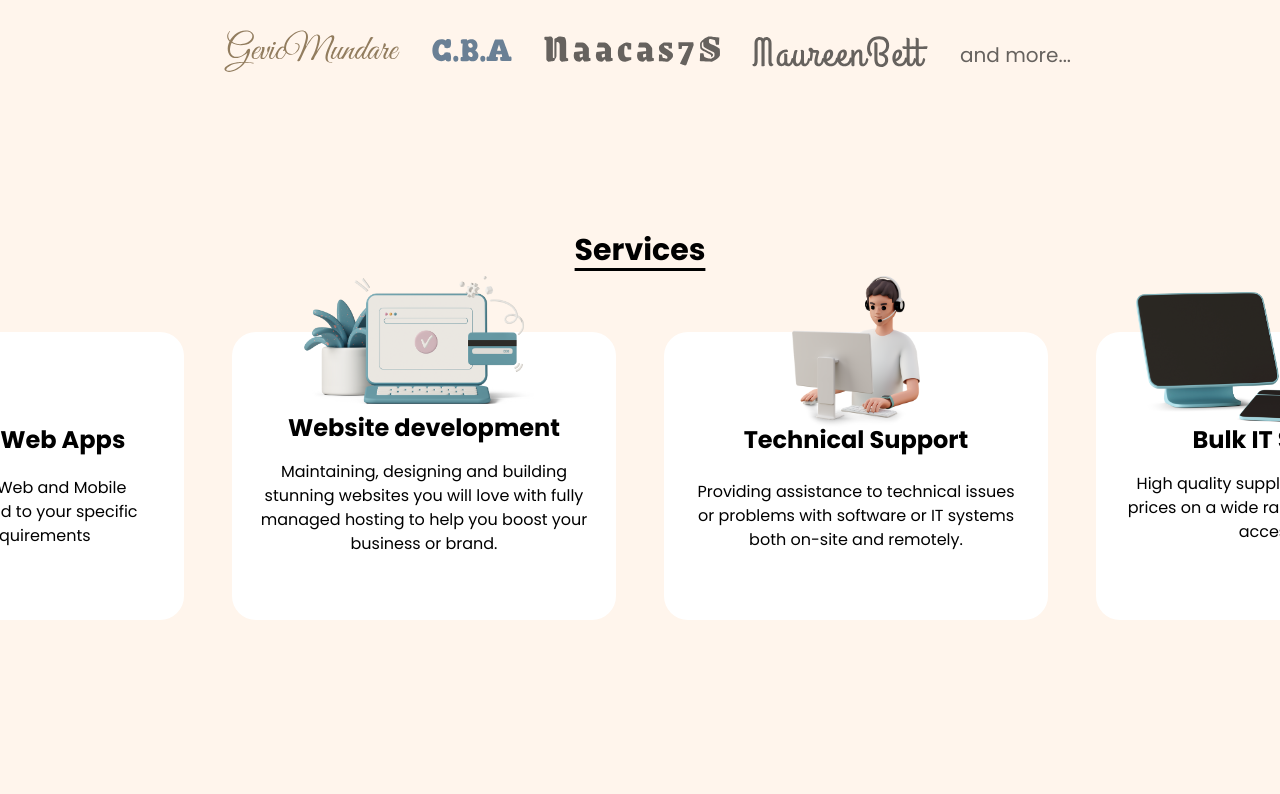
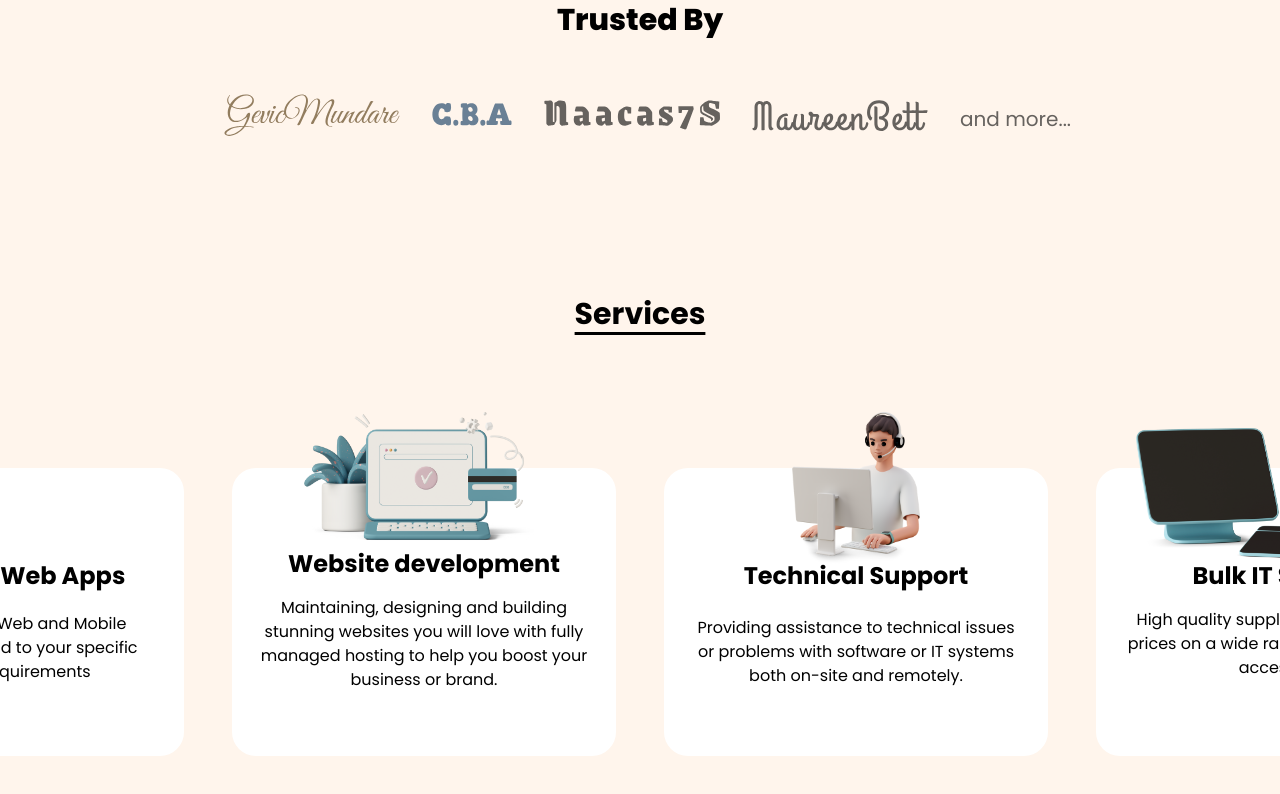
Before and after one commit to Hameric-Technologies/hameric, a React (Vite) app: page / in a window 1280 px wide. Shown: the part 894-1688 px from the top of the page. Before the commit the page ends 1538 px from the top, so only its background shows below. Built offline with nearby package versions, Linux system fonts and the light colour scheme.

Commit message:
update trusted and services styling

```diff
--- a/src/APP/Pages/Home/Components/Services.jsx
+++ b/src/APP/Pages/Home/Components/Services.jsx
@@ -7,8 +7,8 @@ import { Fade } from 'react-awesome-reveal'
 
 const Services = () => {
   return (
-    <>
-    <h2 className="text-3xl font-bold text-center mt-20 md:mt-40 mb-10 underline underline-offset-8">Services</h2>
+    <div className='my-14'>
+    <h2 className="text-3xl font-bold text-center mt-40 md:mt-40 mb-28 underline underline-offset-8">Services</h2>
     <div className='flex flex-col md:flex-row justify-center items-center max-w-screen-2xl mx-auto md:px-6'>
         <Fade cascade={true} damping={0.1} triggerOnce>
             <div className='h-72 w-96 md:h-72 p-10 m-6 rounded-3xl bg-white hover:bg-gray-100 flex flex-col justify-center transition duration-150 ease-out hover:ease-in text-center relative'>
@@ -35,7 +35,7 @@ const Services = () => {
             </div>
         </Fade>
     </div>
-    </>
+    </div>
   )
 }
 
--- a/src/APP/Pages/Home/Components/TrustedBy.jsx
+++ b/src/APP/Pages/Home/Components/TrustedBy.jsx
@@ -9,7 +9,7 @@ const TrustedBy = () => {
   return (
 
         <div className='max-w-screen-lg md:mt-10 mt-14 mx-auto'>
-        <h2 className="text-center text-3xl font-extrabold">Trusted By</h2>
+        <h2 className="text-center text-3xl font-extrabold mb-10 mt-20">Trusted By</h2>
         <div className="flex flex-col sm:flex-row justify-center items-center mt-4 mb-14">
         <Zoom cascade triggerOnce={true}>
             <img src={Gevic} className='w-52 md:mt-4 mt-10 px-4 opacity-60' alt="gevicmundare.com" />
```
Also changed, not shown: src/assets/heroimg.jpg (deleted), src/assets/manwom.png (added).
